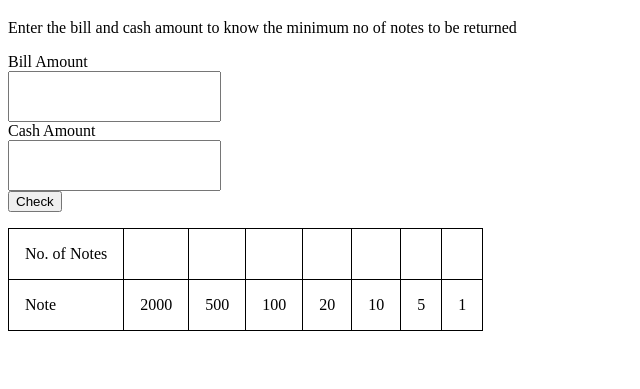
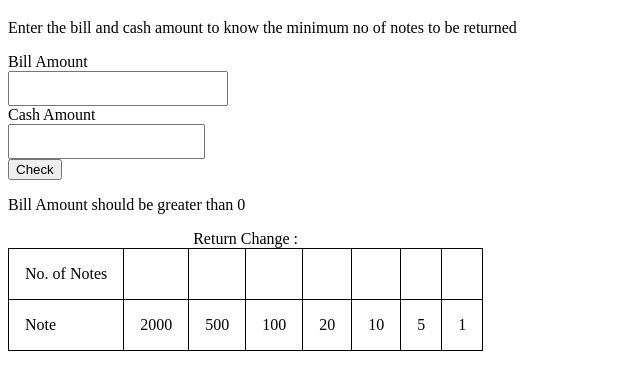
Before and after one commit to saileshgg/Cash-Register-App, a plain HTML site: page index.html in a window 1280 px wide. Both pictures are taken after a click on the button "Check". Shown: the part 61-450 px from the top of the page, without its empty margins (0-640 px from the left). Drawn offline with Linux system fonts and the light colour scheme.

Commit message:
working done

```diff
--- a/app.js
+++ b/app.js
@@ -2,6 +2,8 @@ notes = [2000, 500, 100, 20, 10, 5, 1]
 
 var input1 = document.querySelector("#bill");
 var input2 = document.querySelector("#cash");
+var message = document.querySelector("#error-message");
+
 var button = document.querySelector("#check");
 
 var twoThousand = document.querySelector("#twoThousand");
@@ -12,55 +14,64 @@ var ten = document.querySelector("#ten");
 var five = document.querySelector("#five");
 var one = document.querySelector("#one");
 
-//console.log(twoThousand);
 
-//var denomination = [];
 
 function clickHandler() {
+    message.style.display = "none";
 
-    var billAmount = input1.value;
-    var cashAmount = input2.value;
+    let billAmount = parseInt(input1.value);
+    let cashAmount = parseInt(input2.value);
 
-    if(billAmount < 0) {
-        console.log("Invalid Input 1");
-    } else if(billAmount > cashAmount) {
-        console.log("Invalid Input 2");
+
+    if(billAmount > 0) {
+        if(cashAmount >= billAmount) {
+            var returnAmount = cashAmount - billAmount;
+            cashtobeReturned(returnAmount);
+
+        } else {
+            showMessage("Cash Amount should be greater than Bill Amount");
         }
-    else {
-        var returnAmount = cashAmount - billAmount;
 
-        for(var i=0;i<notes.length;i++) {
-            var note = Math.floor(returnAmount/notes[i]);
+    } else {
+        showMessage("Bill Amount should be greater than 0");
+    }
+
+}
+
+function cashtobeReturned(returnAmount) {
+    for (var i = 0; i < notes.length; i++) {
+        var note = Math.floor(returnAmount / notes[i]);
         //denomination[i] = note;
         returnAmount = returnAmount % notes[i];
 
-            if(notes[i] === 2000 && note > 0) {
+        if (notes[i] === 2000 && note > 0) {
             twoThousand.innerHTML = note;
-            } else if(notes[i] === 500 && note > 0) {
+        } else if (notes[i] === 500 && note > 0) {
             fiveHundred.innerHTML = note;
-            } else if(notes[i] === 100 && note > 0) {
+        } else if (notes[i] === 100 && note > 0) {
             hundred.innerHTML = note;
-            } else if(notes[i] === 20 && note > 0) {
+        } else if (notes[i] === 20 && note > 0) {
             twenty.innerHTML = note;
-            } else if(notes[i] === 10 && note > 0) {
+        } else if (notes[i] === 10 && note > 0) {
             ten.innerHTML = note;
-            } else if(notes[i] === 5 && note > 0) {
+        } else if (notes[i] === 5 && note > 0) {
             five.innerHTML = note;
-            } else if(notes[i] === 1 && note > 0){
+        } else if (notes[i] === 1 && note > 0) {
             one.innerHTML = note;
         }
 
 
-            if(returnAmount === 0) {
+        if (returnAmount === 0) {
             break;
-            }
         }
 
 
     }
+}
 
-
-
+function showMessage(errorMessage) {
+    message.style.display = "block";
+    message.innerText = errorMessage;
 }
 
 button.addEventListener("click", clickHandler);
--- a/index.html
+++ b/index.html
@@ -1,5 +1,6 @@
 <!DOCTYPE html>
 <html lang="en">
+
 <head>
     <meta charset="UTF-8">
     <meta http-equiv="X-UA-Compatible" content="IE=edge">
@@ -7,6 +8,7 @@
     <link rel="stylesheet" href="styles.css">
     <title>Cash Register</title>
 </head>
+
 <body>
     <div class="container">
         <h1>Cash Register Manager</h1>
@@ -18,9 +20,13 @@
         <label for="cash">Cash Amount</label>
         <input type="text" name="cash" id="cash">
 
+
+
         <button id="check">Check</button>
 
+        <p id="error-message"></p>
         <table class="change-table">
+            <caption>Return Change :</caption>
             <tr>
                 <td>No. of Notes</td>
                 <td id="twoThousand"></td>
@@ -49,4 +55,5 @@
 
 </body>
 <script type="text/javascript" src="app.js"></script>
+
 </html>
--- a/styles.css
+++ b/styles.css
@@ -1,3 +1,4 @@
+
 table, tr, td{
     border: 1px solid black;
     border-collapse: collapse;
@@ -7,10 +8,11 @@ table, tr, td{
 
 #bill {
     display: block;
-    padding: 1rem;
+    padding: 0.5rem;
+    width: 200px;
 }
 
 #cash {
     display: block;
-    padding: 1rem;
+    padding: 0.5rem;
 }
```
Lines whose indentation alone changed are shown as unchanged.
